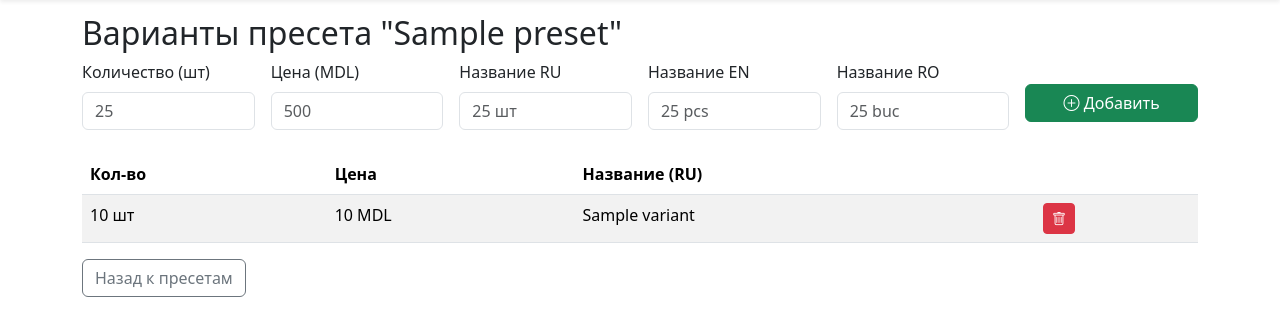
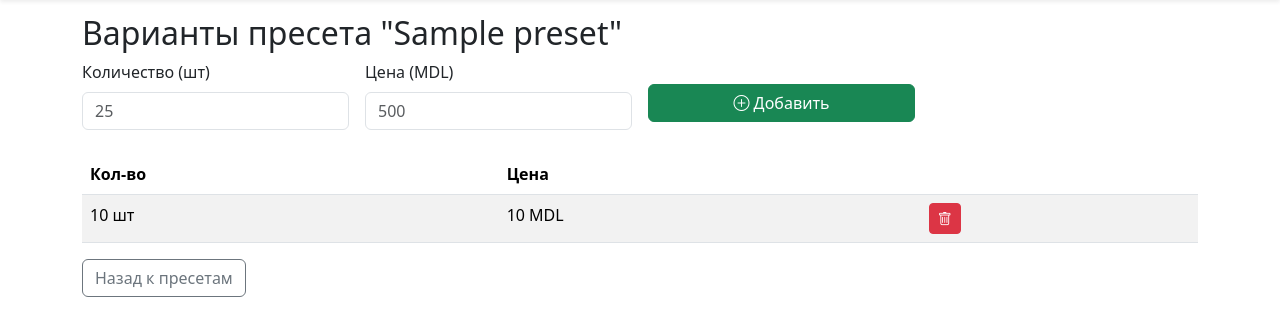
Before and after one commit to bunsteritalia-source/berrybot, a Flask app: template admin_site/templates/preset_variants.html in a window 1280 px wide. Shown: the part 56-392 px from the top of the page. Run offline with Flask 3, Linux system fonts and the light colour scheme; the template is opened without the code that fills it: most values are stand-ins (such as "Sample title", 1, 10 or a date in 2020).

Commit message:
Update preset_variants.html

```diff
--- a/admin_site/templates/preset_variants.html
+++ b/admin_site/templates/preset_variants.html
@@ -2,40 +2,27 @@
 {% block content %}
 <h2>Варианты пресета "{{ preset.name_ru }}"</h2>
 <form method="post" action="/presets/{{ preset.id }}/variants/add" class="row g-3 mb-4">
-  <div class="col-md-2">
+  <div class="col-md-3">
     <label class="form-label">Количество (шт)</label>
     <input name="quantity" type="number" class="form-control" placeholder="25" required>
   </div>
-  <div class="col-md-2">
+  <div class="col-md-3">
     <label class="form-label">Цена (MDL)</label>
     <input name="price" type="number" class="form-control" placeholder="500" required>
   </div>
-  <div class="col-md-2">
-    <label class="form-label">Название RU</label>
-    <input name="name_ru" class="form-control" placeholder="25 шт">
-  </div>
-  <div class="col-md-2">
-    <label class="form-label">Название EN</label>
-    <input name="name_en" class="form-control" placeholder="25 pcs">
-  </div>
-  <div class="col-md-2">
-    <label class="form-label">Название RO</label>
-    <input name="name_ro" class="form-control" placeholder="25 buc">
-  </div>
-  <div class="col-md-2">
+  <div class="col-md-3">
     <label>&nbsp;</label>
     <button type="submit" class="btn btn-success w-100"><i class="bi bi-plus-circle"></i> Добавить</button>
   </div>
 </form>
 
 <table class="table table-striped">
-  <thead><tr><th>Кол-во</th><th>Цена</th><th>Название (RU)</th><th></th></tr></thead>
+  <thead><tr><th>Кол-во</th><th>Цена</th><th></th></tr></thead>
   <tbody>
     {% for v in variants %}
     <tr>
       <td>{{ v.quantity }} шт</td>
       <td>{{ v.price }} MDL</td>
-      <td>{{ v.name_ru }}</td>
       <td><a href="/preset_variants/delete/{{ v.id }}" class="btn btn-sm btn-danger"><i class="bi bi-trash"></i></a></td>
     </tr>
     {% endfor %}
```
